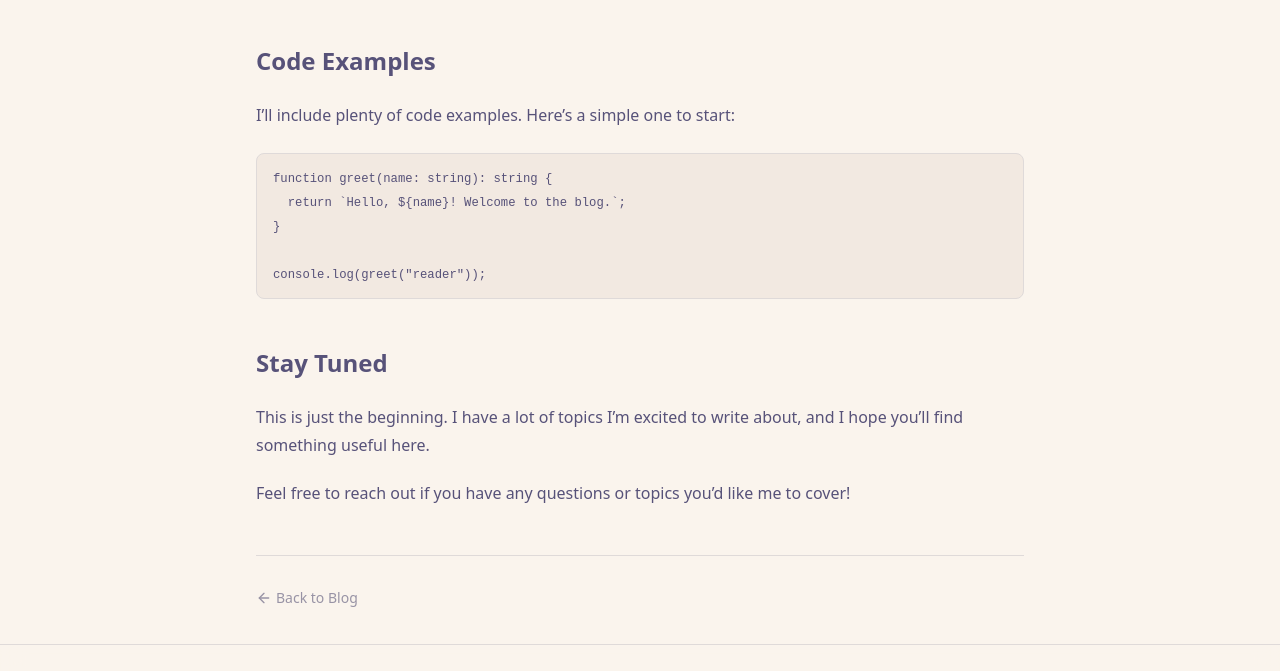
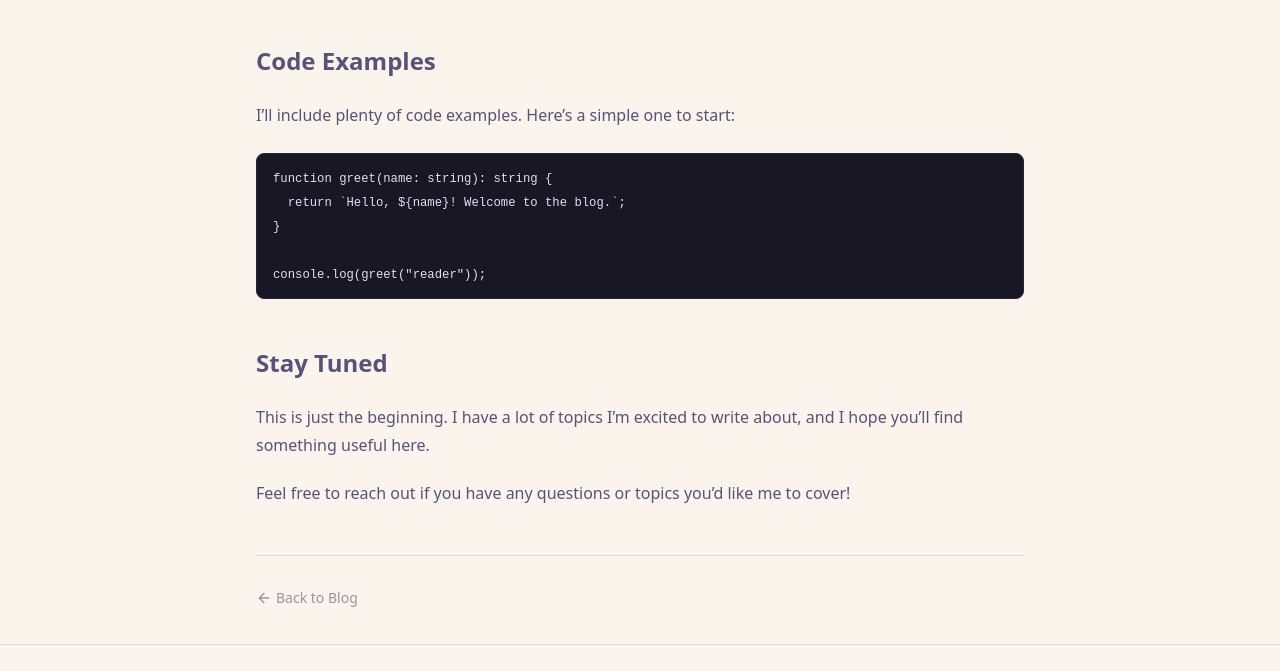
Before and after one commit to jordangarrison/jordangarrison.dev, an Astro site: page /blog/hello-world in a window 1280 px wide. Shown: the part 1261-1932 px from the top of the page. Built offline with nearby package versions, Linux system fonts and the light colour scheme; Astro itself is replaced by a stand-in of ours; code samples lack their colours.

Commit message:
fix: use dark background for code blocks in both light and dark modes

```diff
--- a/src/layouts/BlogPostLayout.astro
+++ b/src/layouts/BlogPostLayout.astro
@@ -139,14 +139,14 @@ const formattedDate = frontmatter.date.toLocaleDateString('en-US', {
       content: none;
     }
 
-    /* Code blocks */
+    /* Code blocks — always dark regardless of theme */
     & pre {
-      background-color: var(--rp-overlay) !important;
+      background-color: #191724 !important;
       border-radius: 0.5rem;
-      border: 1px solid var(--rp-highlight-med);
+      border: 1px solid #26233a;
     }
     & pre code {
-      color: var(--rp-text);
+      color: #e0def4;
       background-color: transparent;
       padding: 0;
       font-size: 0.875em;
```
